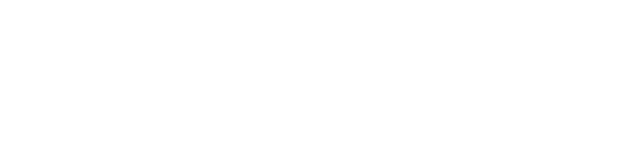
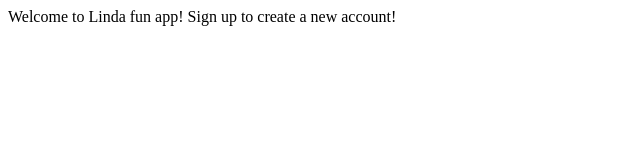
Before and after one commit to LindaPai/myappsample, a plain HTML site: page index.html in a window 1280 px wide. Shown: the whole page, without its empty margins (0-640 px from the left). Drawn offline with Linux system fonts and the light colour scheme.

Commit message:
Changed index.html

```diff
--- a/index.html
+++ b/index.html
@@ -1,3 +1,9 @@
-
-<!-- saved from url=(0051)file:///C:/Users/linda_pai/Desktop/myGit/index.html -->
-<html><head><meta http-equiv="Content-Type" content="text/html; charset=Big5"></head><body></body></html>
+<html>
+  <head>
+  <title>This is Linda personal using</title>
+  </head>
+  <body>
+     Welcome to Linda fun app!
+     Sign up to create a new account!
+  </body>
+</html>
```
Also changed, not shown: 1 other file.
